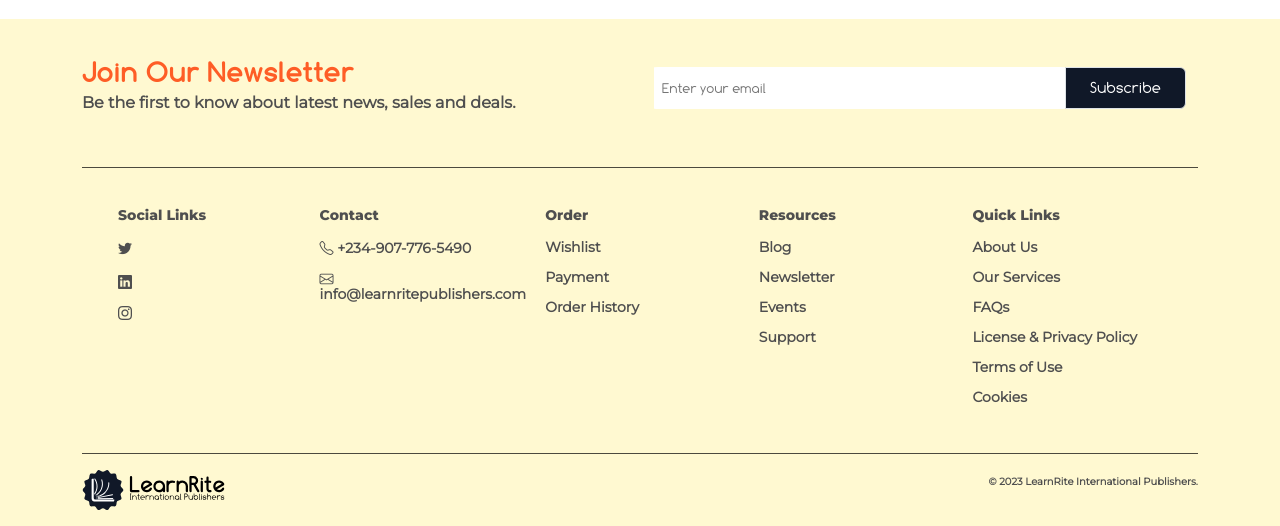
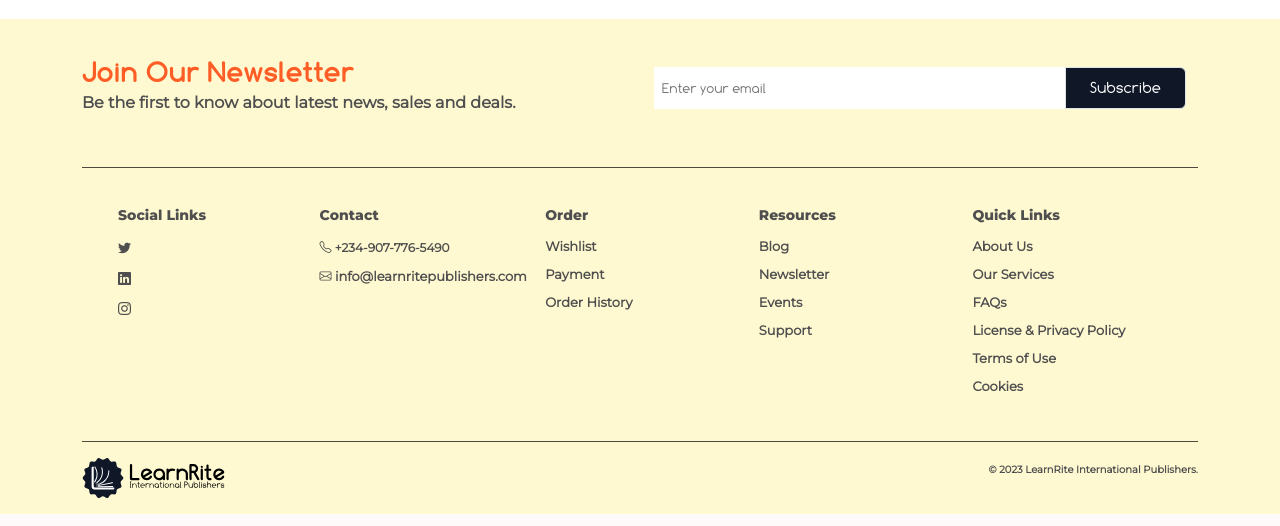
Before and after one commit to arioritsebafortosanyemi-blip/LearnRite_Site, a Django app: page / in a window 1280 px wide. Shown: the part 4609-5135 px from the top of the page. Run offline with Django 4.2, Linux system fonts and the light colour scheme; data comes from the database, SQL or seed files in the repository; parts of the project's set-up code (start-up, migrations or seed data) failed here and were passed over; some libraries are stand-ins or nearby versions.

Commit message:
Official Site For LearnRite International Publishers

```diff
--- a/static/css/custom.css
+++ b/static/css/custom.css
@@ -372,7 +372,7 @@
 
 .footer a{
   font-family: montserratregular;
-  font-size: 14px;
+  font-size: 13px;
   font-weight: 600;
   line-height: 1%;
   color: #4F4F4F;
@@ -381,7 +381,7 @@
 
 .footer-text{
   font-family: montserratregular;
-  font-size: 14px;
+  font-size: 12px;
   font-weight: 600;
   color: #4F4F4F;
   text-decoration: none;
```
